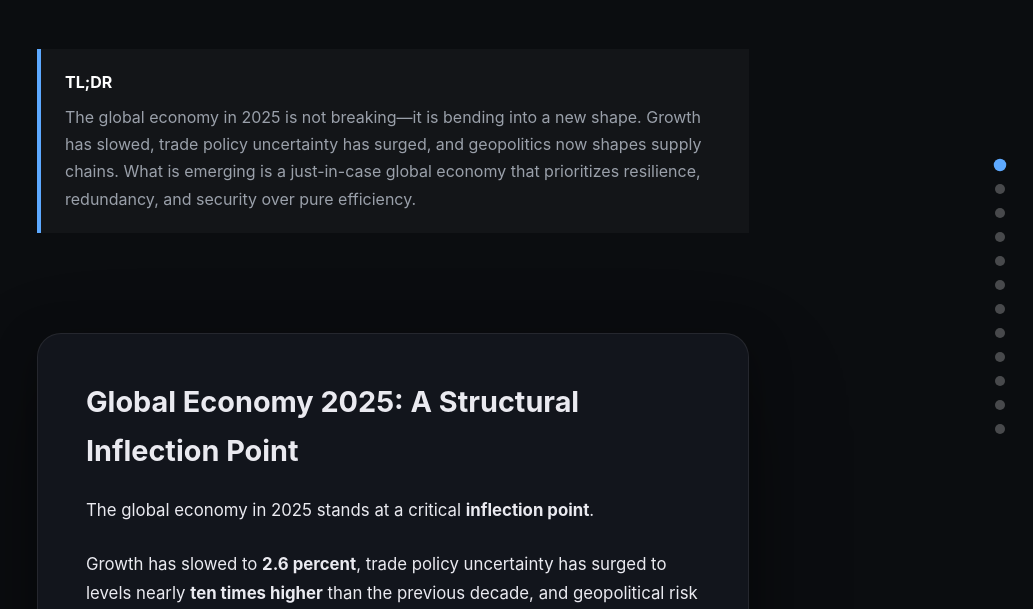
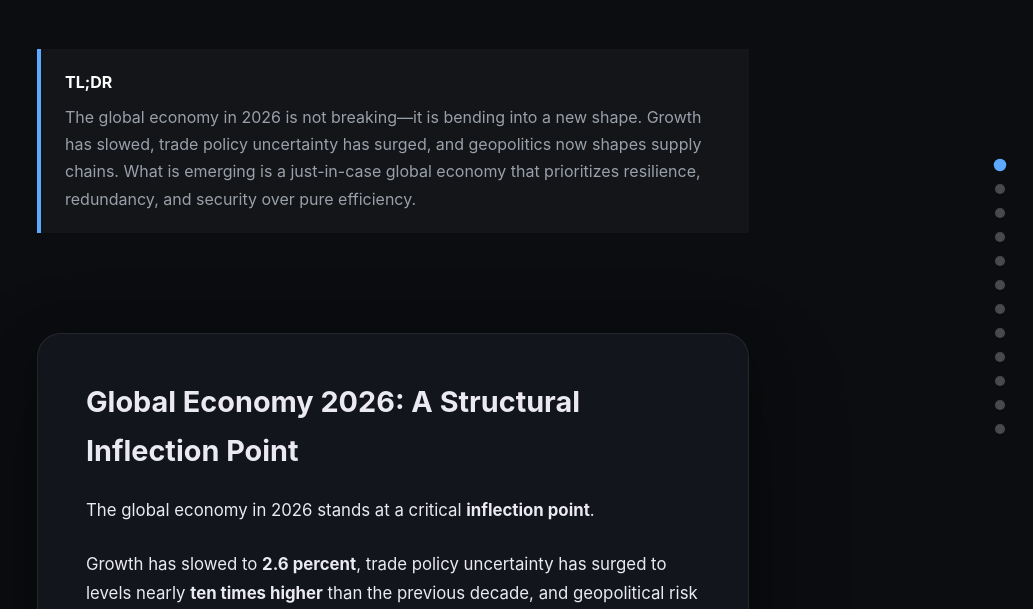
Before and after one commit to 996938039a-droid/996938039a-droid.github.io, a Jekyll site: the page built from _posts/2026-01-01-global-economy-inflection-point.md, in a window 1280 px wide and 900 px high, scrolled down 908 px. Shown: the part 153-762 px from the top of the window, without its empty margins (247-1280 px from the left). Built offline with Jekyll 4.4.1, drawn with Linux system fonts in a browser that asks for light colours; some of the changed text lies outside the part shown.

Commit message:
Update 2026-01-01-global-economy-inflection-point.md

```diff
--- a/_posts/2026-01-01-global-economy-inflection-point.md
+++ b/_posts/2026-01-01-global-economy-inflection-point.md
@@ -1,24 +1,24 @@
 ---
 layout: post
-title: "Global Economy 2025: A Structural Inflection Point in Trade, Growth, and Power"
-description: "The global economy in 2025 is not collapsing but structurally rewiring. Slower growth, trade fragmentation, geopolitical risk, and a shift from hyper-globalization to a just-in-case model are reshaping global trade, supply chains, and capital flows."
+title: "Global Economy 2026: A Structural Inflection Point in Trade, Growth, and Power"
+description: "The global economy in 2026 is not collapsing but structurally rewiring. Slower growth, trade fragmentation, geopolitical risk, and a shift from hyper-globalization to a just-in-case model are reshaping global trade, supply chains, and capital flows."
 keywords:
-  - "global economy 2025"
+  - "global economy 2026"
   - "economic inflection point"
   - "global trade fragmentation"
   - "just-in-case supply chains"
   - "global economic outlook"
 banner: /assets/images/globalfinancialinflection.png
 tldr: >
-  The global economy in 2025 is not breaking—it is bending into a new shape.
+  The global economy in 2026 is not breaking—it is bending into a new shape.
   Growth has slowed, trade policy uncertainty has surged, and geopolitics now
   shapes supply chains. What is emerging is a just-in-case global economy that
   prioritizes resilience, redundancy, and security over pure efficiency.
 ---
 
-## Global Economy 2025: A Structural Inflection Point
+## Global Economy 2026: A Structural Inflection Point
 
-The global economy in 2025 stands at a critical **inflection point**.
+The global economy in 2026 stands at a critical **inflection point**.
 
 Growth has slowed to **2.6 percent**, trade policy uncertainty has surged to levels nearly **ten times higher** than the previous decade, and geopolitical risk has become a permanent structural feature of the global system. Yet the world economy has not collapsed.
 
```
